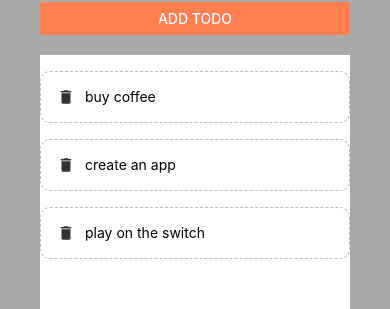
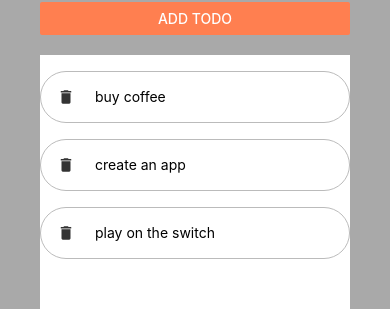
Before and after one commit to mikewanjero/rNative, a React Native app: screen / in a window 390 px wide. Shown: the part 158-467 px from the top of the page. Built offline with nearby package versions, Linux system fonts and the light colour scheme.

Commit message:
Styling changes

```diff
--- a/components/toDoForm.js
+++ b/components/toDoForm.js
@@ -19,11 +19,11 @@ const styles = StyleSheet.create({
     marginTop: 16,
     borderColor: "#bbb",
     borderWidth: 1,
-    borderStyle: "dashed",
-    borderRadius: 10,
+    borderStyle: "solid",
+    borderRadius: 35,
     flexDirection: "row",
   },
   itemText: {
-    marginLeft: 10,
+    marginLeft: 20,
   },
 });
```
